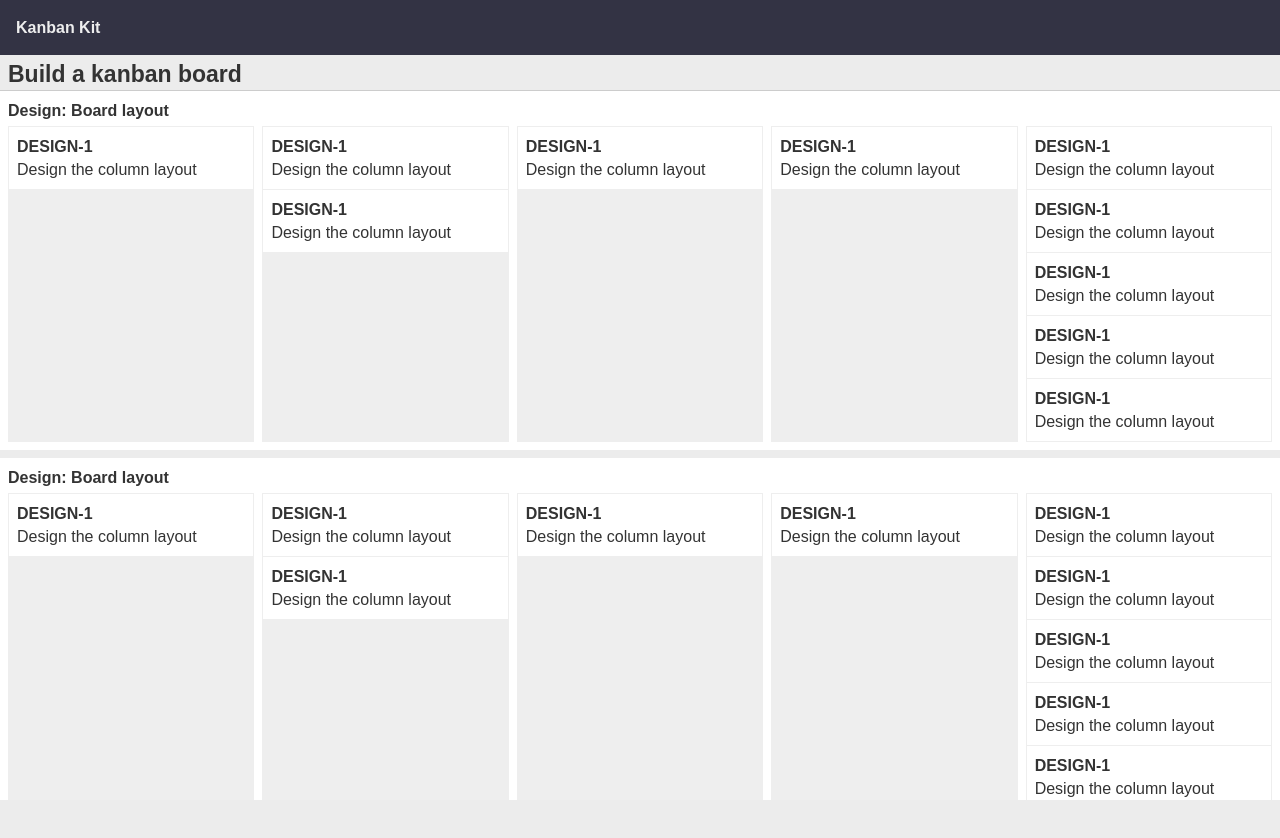
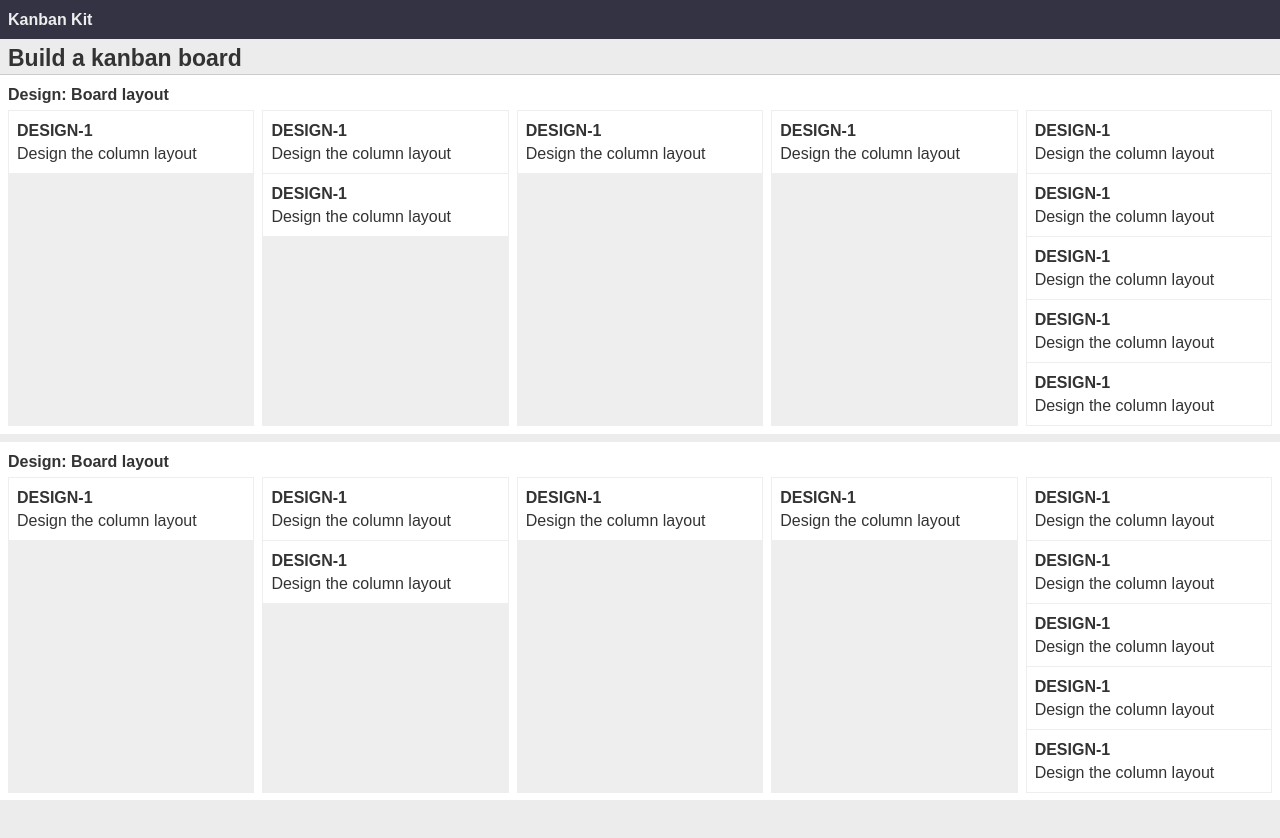
Before and after one commit to timrourke/kanban-kit, a React (Create React App) app: page / in a window 1280 px wide. Shown: the top 838 px of the page. Built offline with nearby package versions, Linux system fonts and the light colour scheme.

Commit message:
Adjust header

```diff
--- a/src/styles/components/_App.scss
+++ b/src/styles/components/_App.scss
@@ -5,7 +5,7 @@
 .App-header {
   background: #334;
   color: #eee;
-  padding: 1em;
+  padding: 0.5em;
 }
 
 .App-title {
```
